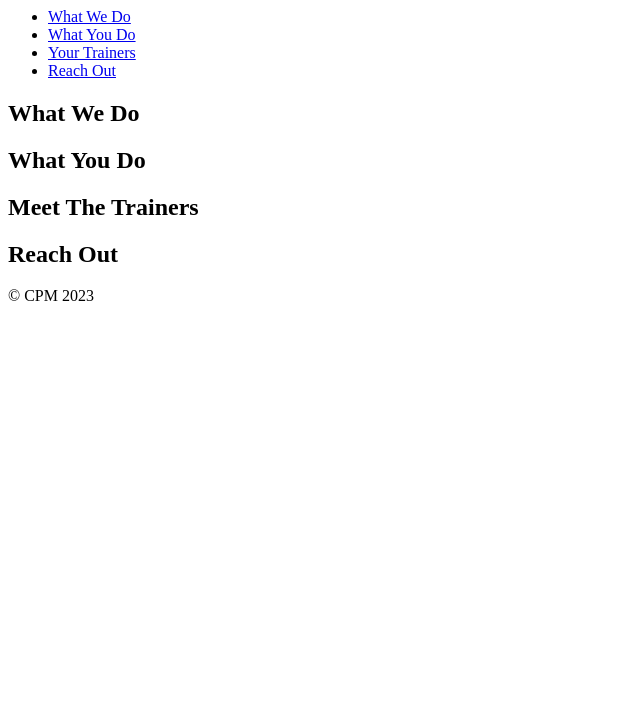
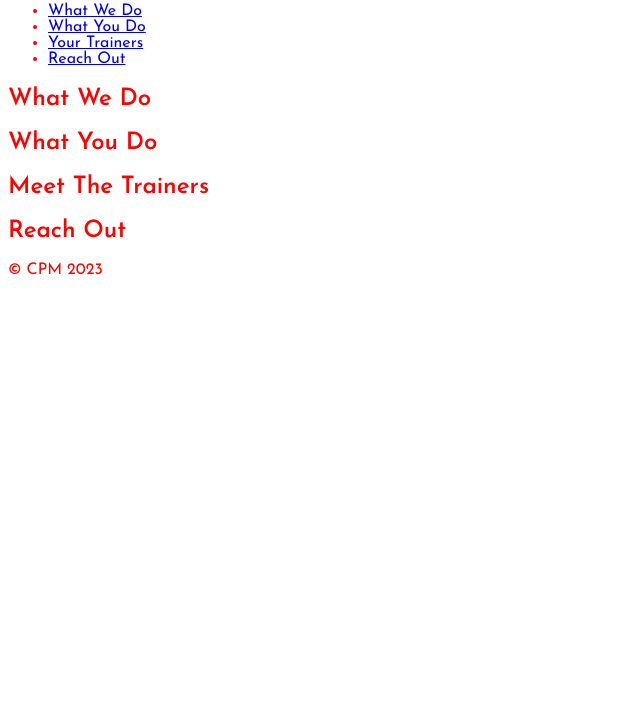
Before and after one commit to cpm-128/cycle-buddy-api, a plain HTML site: page index.html in a window 1280 px wide. Shown: the part 72-800 px from the top of the page, without its empty margins (0-640 px from the left). Drawn offline with Linux system fonts and the light colour scheme.

Commit message:
style sheet and google fonts

```diff
--- /dev/null
+++ b/assets/css/style.css
@@ -0,0 +1,4 @@
+body {
+    color: red;
+    font-family: 'Josefin Sans', sans-serif;
+}
--- a/index.html
+++ b/index.html
@@ -3,6 +3,13 @@
     <head>
         <meta charset="UTF-8" />
         <title>Run Buddy</title>
+
+        <!-- custom google fonts -->
+        <link rel="preconnect" href="https://fonts.googleapis.com">
+        <link rel="preconnect" href="https://fonts.gstatic.com" crossorigin>
+        <link href="https://fonts.googleapis.com/css2?family=Josefin+Sans:wght@300;400;600&display=swap" rel="stylesheet">
+
+        <link rel="stylesheet" href="./assets/css/style.css">
     </head>
 
     <body>
```
